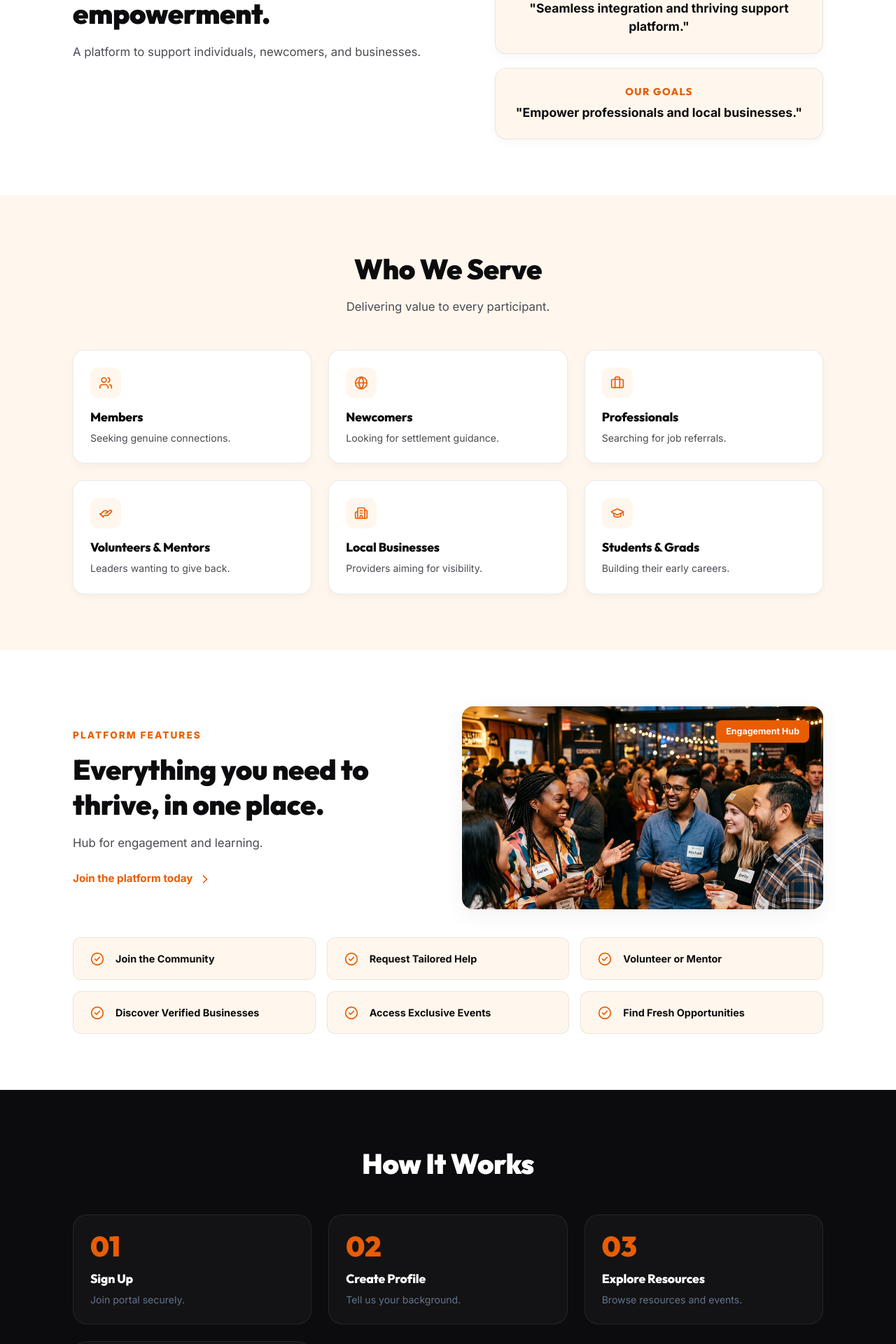
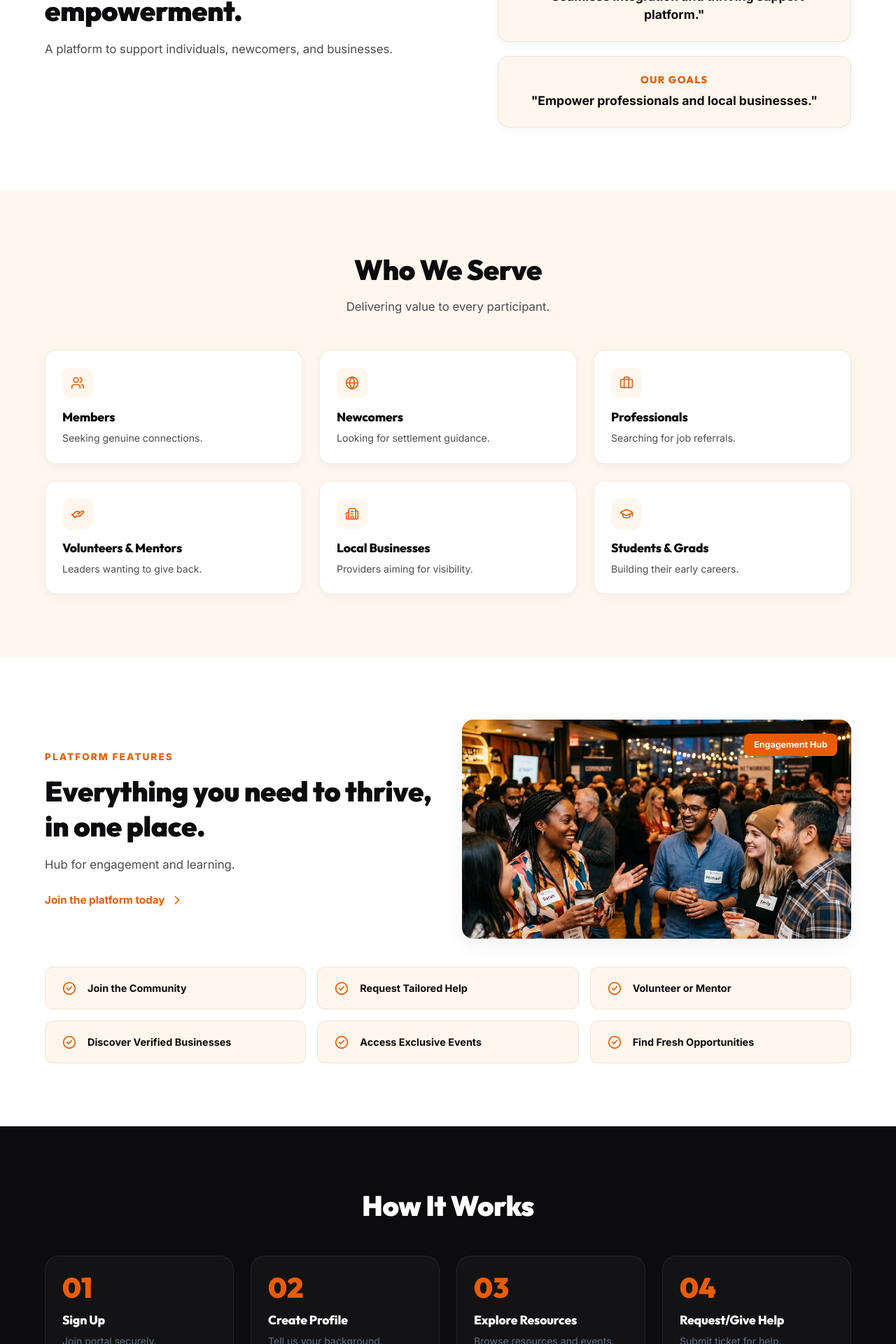
Before and after one commit to uditguptaca/professionalsclub, a Next.js app: page /about in a window 1280 px wide. Shown: the part 880-2800 px from the top of the page at 70% size. Built offline with nearby package versions, Linux system fonts and the light colour scheme; no server answers; the database is empty.

Commit message:
Style: unify layout container widths, paddings, and implement responsive typography clamp rules across all pages

```diff
--- a/src/app/about/page.tsx
+++ b/src/app/about/page.tsx
@@ -40,8 +40,8 @@ export default function AboutPage() {
       </section>
 
       {/* 2 & 3. WHO WE ARE & OUR MISSION */}
-      <section style={{ padding: '80px 0', background: 'var(--bg-primary)' }}>
-        <div className="container" style={{ maxWidth: 1200 }}>
+      <section className="section" style={{ background: 'var(--bg-primary)' }}>
+        <div className="container">
           <div className="mobile-stack" style={{ display: 'grid', gridTemplateColumns: 'minmax(0, 1.2fr) minmax(0, 1fr)', gap: 40, alignItems: 'center' }}>
             <div>
               <div style={{ fontSize: '0.85rem', fontWeight: 800, color: 'var(--primary-600)', textTransform: 'uppercase', letterSpacing: '0.15em', marginBottom: 12 }}>Who We Are</div>
@@ -80,8 +80,8 @@ export default function AboutPage() {
       </section>
 
       {/* 4. WHO WE SERVE */}
-      <section style={{ padding: '80px 0', background: 'var(--bg-secondary)' }}>
-        <div className="container" style={{ maxWidth: 1200 }}>
+      <section className="section" style={{ background: 'var(--bg-secondary)' }}>
+        <div className="container">
           <div style={{ textAlign: 'center', marginBottom: 48 }}>
             <h2 style={{ fontSize: '2.5rem', fontWeight: 900, color: 'var(--text-primary)', fontFamily: 'var(--font-display)' }}>Who We Serve</h2>
             <p style={{ fontSize: '1.05rem', color: 'var(--text-secondary)', maxWidth: 600, margin: '16px auto 0' }}>Delivering value to every participant.</p>
@@ -118,8 +118,8 @@ export default function AboutPage() {
       </section>
 
       {/* 5. WHAT YOU CAN DO */}
-      <section style={{ padding: '80px 0', background: 'var(--bg-primary)' }}>
-        <div className="container" style={{ maxWidth: 1200 }}>
+      <section className="section" style={{ background: 'var(--bg-primary)' }}>
+        <div className="container">
           <div className="mobile-stack" style={{ display: 'grid', gridTemplateColumns: '1fr 1fr', gap: 40, alignItems: 'center', marginBottom: 40 }}>
             <div>
               <div style={{ fontSize: '0.85rem', fontWeight: 800, color: 'var(--primary-600)', textTransform: 'uppercase', letterSpacing: '0.15em', marginBottom: 12 }}>Platform Features</div>
@@ -161,8 +161,8 @@ export default function AboutPage() {
       </section>
 
       {/* 6. HOW THE PLATFORM WORKS */}
-      <section style={{ padding: '80px 0', background: '#0c0c0e', color: 'white' }}>
-        <div className="container" style={{ maxWidth: 1200 }}>
+      <section className="section" style={{ background: '#0c0c0e', color: 'white' }}>
+        <div className="container">
           <div style={{ textAlign: 'center', marginBottom: 48 }}>
             <h2 style={{ fontSize: '2.5rem', fontWeight: 900, color: '#ffffff', fontFamily: 'var(--font-display)' }}>How It Works</h2>
           </div>
@@ -186,8 +186,8 @@ export default function AboutPage() {
       </section>
 
       {/* 7. WHY PEOPLE TRUST US & VALUES (Combined for compaction) */}
-      <section style={{ padding: '80px 0', background: 'var(--bg-secondary)' }}>
-        <div className="container" style={{ maxWidth: 1200 }}>
+      <section className="section" style={{ background: 'var(--bg-secondary)' }}>
+        <div className="container">
           <div className="mobile-stack" style={{ display: 'grid', gridTemplateColumns: '1fr 1fr', gap: 40, alignItems: 'center' }}>
             <div style={{ position: 'relative', borderRadius: 16, overflow: 'hidden', boxShadow: 'var(--shadow-lg)', aspectRatio: '16/9' }}>
               <Image src="/volunteer-help.png" alt="Community Trust" fill style={{ objectFit: 'cover' }} />
@@ -221,8 +221,8 @@ export default function AboutPage() {
       </section>
 
       {/* 8. BUSINESS & COMMUNITY SECTION */}
-      <section style={{ padding: '80px 0', background: 'var(--bg-primary)' }}>
-        <div className="container" style={{ maxWidth: 1200 }}>
+      <section className="section" style={{ background: 'var(--bg-primary)' }}>
+        <div className="container">
           <div className="mobile-stack" style={{ display: 'grid', gridTemplateColumns: '1fr 1fr', gap: 40, alignItems: 'center' }}>
             <div>
               <div style={{ fontSize: '0.85rem', fontWeight: 800, color: 'var(--primary-600)', textTransform: 'uppercase', letterSpacing: '0.15em', marginBottom: 12 }}>Business Directory</div>
@@ -262,8 +262,8 @@ export default function AboutPage() {
       </section>
 
       {/* 9. EVENTS / NETWORKING / GROWTH SECTION */}
-      <section style={{ padding: '80px 0', background: 'var(--bg-secondary)' }}>
-        <div className="container" style={{ maxWidth: 1200 }}>
+      <section className="section" style={{ background: 'var(--bg-secondary)' }}>
+        <div className="container">
           <div className="mobile-stack" style={{ display: 'grid', gridTemplateColumns: '1fr 1fr', gap: 40, alignItems: 'center' }}>
             <div style={{ position: 'relative', borderRadius: 16, overflow: 'hidden', aspectRatio: '16/9', boxShadow: 'var(--shadow-lg)' }}>
               <Image src="/events-meetup.png" alt="Community events and networking" fill style={{ objectFit: 'cover' }} />
@@ -298,8 +298,8 @@ export default function AboutPage() {
       </section>
 
       {/* 10. OUR VALUES */}
-      <section style={{ padding: '80px 0', background: 'var(--bg-primary)' }}>
-        <div className="container" style={{ maxWidth: 1200 }}>
+      <section className="section" style={{ background: 'var(--bg-primary)' }}>
+        <div className="container">
           <div className="mobile-stack" style={{ display: 'grid', gridTemplateColumns: '1fr 1fr', gap: 40, alignItems: 'center' }}>
             <div>
               <div style={{ fontSize: '0.85rem', fontWeight: 800, color: 'var(--primary-600)', textTransform: 'uppercase', letterSpacing: '0.15em', marginBottom: 12 }}>Guiding Principles</div>
@@ -338,7 +338,7 @@ export default function AboutPage() {
       </section>
 
       {/* 11. CALL TO ACTION SECTION */}
-      <section style={{ padding: '80px 0', background: '#0c0c0e' }}>
+      <section className="section" style={{ background: '#0c0c0e' }}>
         <div className="container" style={{ maxWidth: 1000, textAlign: 'center' }}>
           <h2 style={{ fontSize: '3rem', fontWeight: 900, color: 'white', fontFamily: 'var(--font-display)', marginBottom: 16 }}>
             Ready to become part of the community?
--- a/src/app/companies/page.tsx
+++ b/src/app/companies/page.tsx
@@ -56,8 +56,8 @@ export default function CompaniesPage() {
       </section>
 
       {/* Search + Grid */}
-      <section style={{ padding: '40px 0', background: 'var(--bg-primary)' }}>
-        <div className="container" style={{ maxWidth: 1200 }}>
+      <section className="section" style={{ background: 'var(--bg-primary)' }}>
+        <div className="container">
           {/* Filters */}
           <div style={{ display: 'flex', gap: 16, marginBottom: 48, flexWrap: 'wrap' }}>
             <div style={{ flex: 1, minWidth: 240, position: 'relative' }}>
@@ -112,7 +112,7 @@ export default function CompaniesPage() {
       </section>
 
       {/* CTA */}
-      <section style={{ position: 'relative', padding: '40px 0', textAlign: 'center', overflow: 'hidden' }}>
+      <section className="section-sm" style={{ position: 'relative', textAlign: 'center', overflow: 'hidden' }}>
         <div style={{ position: 'absolute', inset: 0 }}>
           <Image src="/event_bg.png" alt="Company Referrals" fill style={{ objectFit: 'cover' }} />
           <div style={{ position: 'absolute', inset: 0, background: 'linear-gradient(135deg, rgba(12,12,14,0.92), rgba(12,12,14,0.85))' }} />
--- a/src/app/globals.css
+++ b/src/app/globals.css
@@ -137,9 +137,21 @@ html {
 h1, h2, h3, h4, h5, h6 {
   font-family: var(--font-display);
   font-weight: 900;
-  line-height: 1.25;
   letter-spacing: -0.01em;
   color: var(--text-primary);
+}
+
+h1 {
+  font-size: clamp(34px, 4vw, 58px);
+  line-height: 1.15;
+}
+h2 {
+  font-size: clamp(28px, 3vw, 44px);
+  line-height: 1.2;
+}
+h3 {
+  font-size: clamp(18px, 2vw, 22px);
+  line-height: 1.25;
 }
 
 body {
@@ -150,6 +162,7 @@ body {
   background-size: 30px 30px;
   color: var(--text-primary);
   line-height: 1.6;
+  font-size: clamp(15px, 1.2vw, 17px);
   min-height: 100vh;
   overflow-x: hidden;
 }
@@ -166,18 +179,27 @@ button { cursor: pointer; font-family: inherit; color: inherit; }
 input, textarea, select { font-family: inherit; }
 
 /* ========== UTILITIES ========== */
-.container {
-  max-width: 1700px;
+.container, .container-lg {
+  max-width: 1280px;
   margin: 0 auto;
-  padding: 0 clamp(1.5rem, 5vw, 6rem);
-}
-.container-lg {
-  max-width: 1920px;
-  margin: 0 auto;
-  padding: 0 clamp(1.5rem, 5vw, 6rem);
-}
-.section { padding: clamp(5rem, 10vw, 7.5rem) 0; }
-.section-sm { padding: clamp(3.5rem, 7vw, 5rem) 0; }
+  width: 100%;
+  padding: 0 clamp(3rem, 5vw, 4rem); /* Desktop: 48px–64px */
+}
+
+@media (max-width: 1024px) {
+  .container, .container-lg {
+    padding: 0 clamp(1.75rem, 4vw, 2.25rem); /* Tablet: 28px–36px */
+  }
+}
+
+@media (max-width: 768px) {
+  .container, .container-lg {
+    padding: 0 clamp(1rem, 4vw, 1.25rem); /* Mobile: 16px–20px */
+  }
+}
+
+.section { padding: clamp(2.5rem, 7vw, 7.5rem) 0; }
+.section-sm { padding: clamp(2rem, 5vw, 5rem) 0; }
 .text-center { text-align: center; }
 .text-gradient {
   background: linear-gradient(135deg, var(--primary-600), var(--error-500));
@@ -1676,7 +1698,7 @@ tr:last-child td { border-bottom: none; }
   .chat-layout { grid-template-columns: 1fr; }
   .chat-sidebar { display: none; }
   .pricing-card.featured { transform: none; }
-  .container { padding: 0 var(--space-4); }
+  /* Handled by .container layout clamp in main utilities */
 
   /* ─── NAVBAR MOBILE FIX ─── */
   .navbar { padding: 10px 0; }
```
Also changed, not shown: src/app/businesses/page.tsx (+5 -3 lines), src/app/page.tsx (+21 -21 lines), src/app/settlement/page.tsx (+5 -5 lines).
